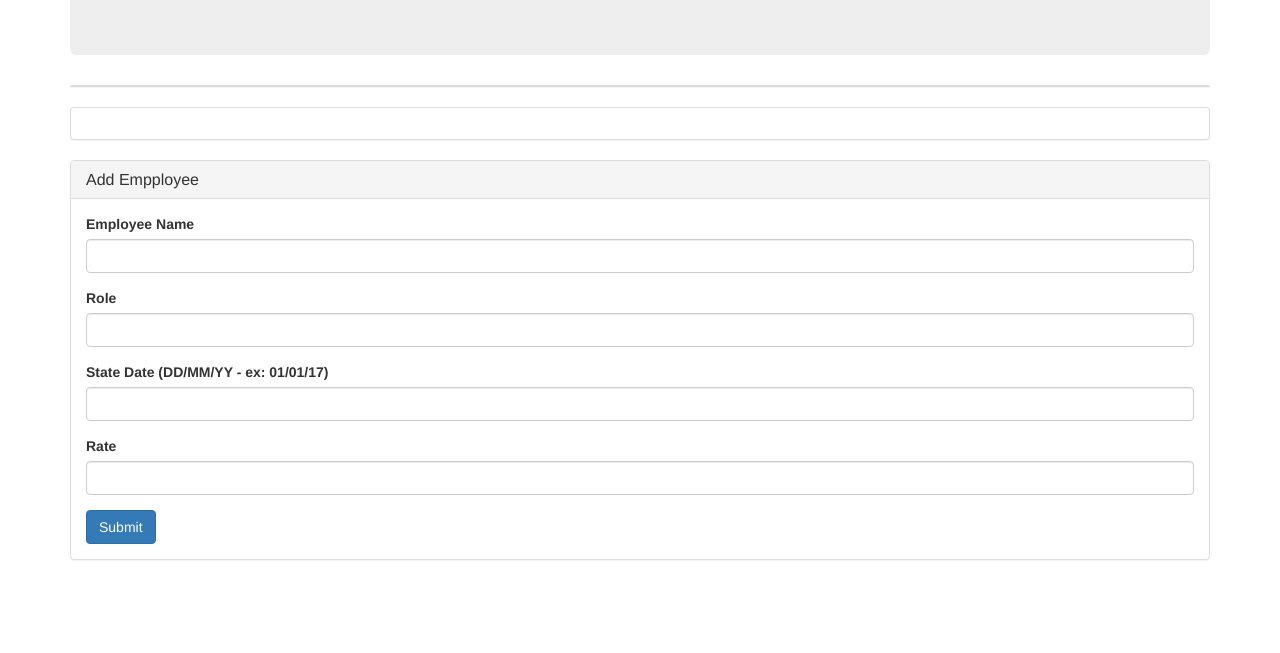
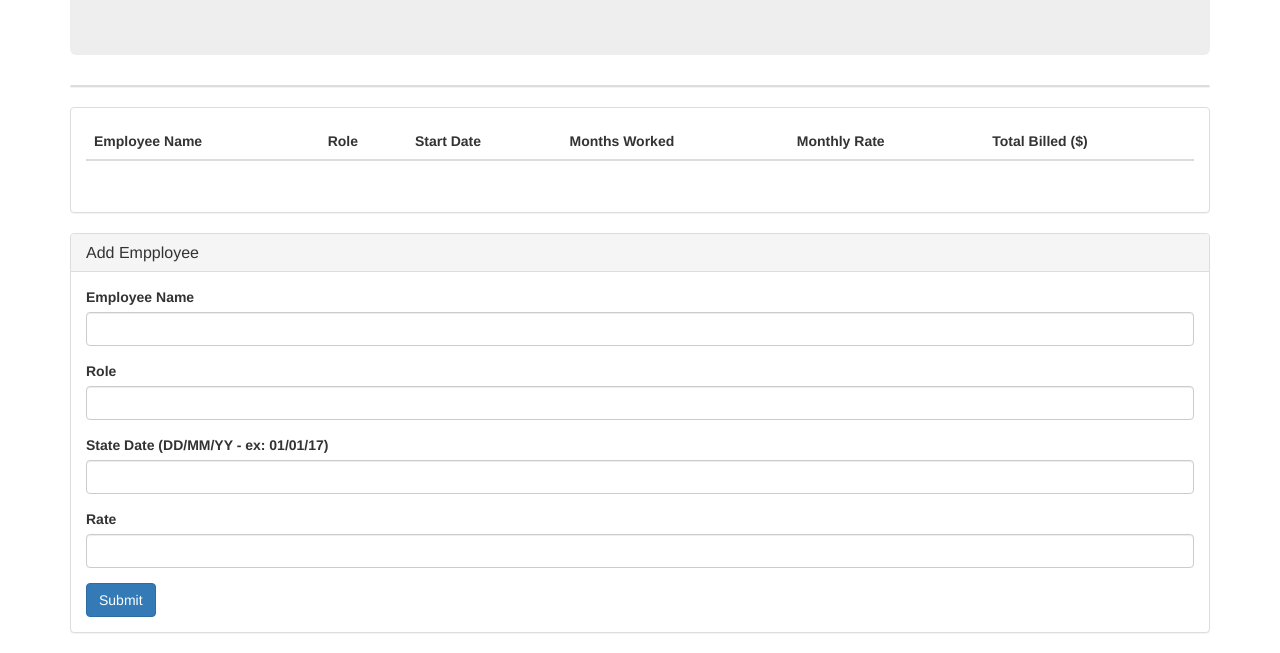
Before and after one commit to Mahdia93/timesheet, a plain HTML site: page index.html in a window 1280 px wide. Shown: the part 207-860 px from the top of the page. Before the commit the page ends 800 px from the top, so only its background shows below. Drawn offline with nearby package versions, Linux system fonts and the light colour scheme; no server answers.

Commit message:
sixthcommit

```diff
--- a/index.html
+++ b/index.html
@@ -13,7 +13,8 @@
     <!-- Bootstrap CDN-->
     <link rel="stylesheet" href="https://maxcdn.bootstrapcdn.com/bootstrap/3.3.7/css/bootstrap.min.css">
     <script src="https://maxcdn.bootstrapcdn.com/bootstrap/3.3.7/js/bootstrap.min.js"></script>
-
+  <!--momentJS -->
+  <script src="https://cdn.jsdelivr.net/momentjs/2.12.0/moment.min.js"></script>
     <!-- Firebase Reference -->
     <script src="https://www.gstatic.com/firebasejs/3.7.1/firebase.js"></script>
 
@@ -44,8 +45,29 @@
           <div class="panel panel-default">
             <div class="panel-body">
               <div class="row">
-                <div class="col-sm-2">
-
+                <div class="col-sm-12">
+                  <table class="table" id="myTable">
+          <thead>
+            <tr>
+              <th>Employee Name</th>
+              <th>Role</th>
+              <th>Start Date</th>
+              <th>Months Worked</th>
+              <th>Monthly Rate</th>
+              <th>Total Billed ($)</th>
+              </tr>
+            </thead>
+          <tbody>
+            <tr>
+              <td> </td>
+              <td> </td>
+              <td> </td>
+              <td> </td>
+              <td> </td>
+              <td> </td>
+            </tr>
+          </tbody>
+        </table>
 
 
                 </div>
@@ -74,7 +96,7 @@
                 </div>
                 <div class="form-group">
                   <label for="divemployeeStart">State Date (DD/MM/YY - ex: 01/01/17)</label>
-                  <input class="form-control" id="divemployeeStart" type="number">
+                  <input class="form-control" id="divemployeeStart" type="text">
                 </div>
                 <div class="form-group">
                   <label for="divemployeeRate">Rate</label>
--- a/timesheet.js
+++ b/timesheet.js
@@ -1,6 +1,4 @@
 
-//firebase link
-  // Initialize Firebase
   var config = {
     apiKey: "AIzaSyAzw9ekJnNkRyyVxxsb1Ee3bZR183NkSR8",
     authDomain: "timesheet-2eb05.firebaseapp.com",
@@ -11,16 +9,37 @@
   };
   firebase.initializeApp(config);
 
-  // var employeeName="";
-  // var employeeRole="";
-  // var employeeRate ="";
-  // var employeeStart="";
 var database = firebase.database();
 
-//create an event listner, on click function
+
+
+
+database.ref("/").on("child_added", function(snapshot) {
+  console.log(snapshot.val());
+
+var randomFormat = "MM/DD/YYYY";
+
+var convertedDate = moment(snapshot.val().start, randomFormat);
+
+
+var monthsWorked = (moment(convertedDate).diff(moment(),"months")*-1);;
+var totalBilled = monthsWorked*snapshot.val().rate;
+
+
+
+$("tbody").append("<tr><td>" + snapshot.val().name + "</td><td>" + snapshot.val().role + "</td><td>" + snapshot.val().start + "</td><td>" + monthsWorked + "</td><td>" + snapshot.val().rate + "</td><td>"+ totalBilled + "</td></tr>");
+
+
+// Create Error Handling
+}, function (errorObject) {
+  console.log("The read failed: " + errorObject.code);
+});
+
+
 
 $("#submit-bid").on("click", function(event){
     event.preventDefault();
+
 //add in our value for our vars into their designated div
 		var employeeName=$("#divemployeeName").val();
 		console.log(employeeName);
@@ -31,6 +50,11 @@ $("#submit-bid").on("click", function(event){
 
 		var employeeStart=$("#divemployeeStart").val();
 
+
+
+
+
+
 database.ref().push({
     name: employeeName,
     role: employeeRole,
@@ -38,46 +62,7 @@ database.ref().push({
     rate: employeeRate,
     dataAdded: firebase.database.ServerValue.TIMESTAMP
 
-	// $("#employeeNameInput").val("");
- //    $("#roleInput").val("");
- //    $("#startInput").val("");
- //    $("#rateInput").val("");
-
- //    return false;
 
    });
-
-// console.log(employeeName);
-//  console.log(name);
-//  console.log(employeeRole);
-//  console.log(role);
-//  console.log(employeeStart);
-//  console.log(start);
-//  console.log(employeeRate);
-//  console.log(rate);
+ console.log(rate);
 });
-
-
-		// var employeeInfo = {
-  //     name: employeeName,
-  //     role: employeeRole,
-  //     start: employeeStart,
-  //     rate: employeeRate}
-  //   });
-//saveto firebase key + value, will show up in data in firebase
-
-
-
-
-
-//event with firebase child snapshot
-
-
-
-
-
-
-
-//take the user input and and convert it to a string
-
-//move the information for each of these vars and move it the the current employees div
```
